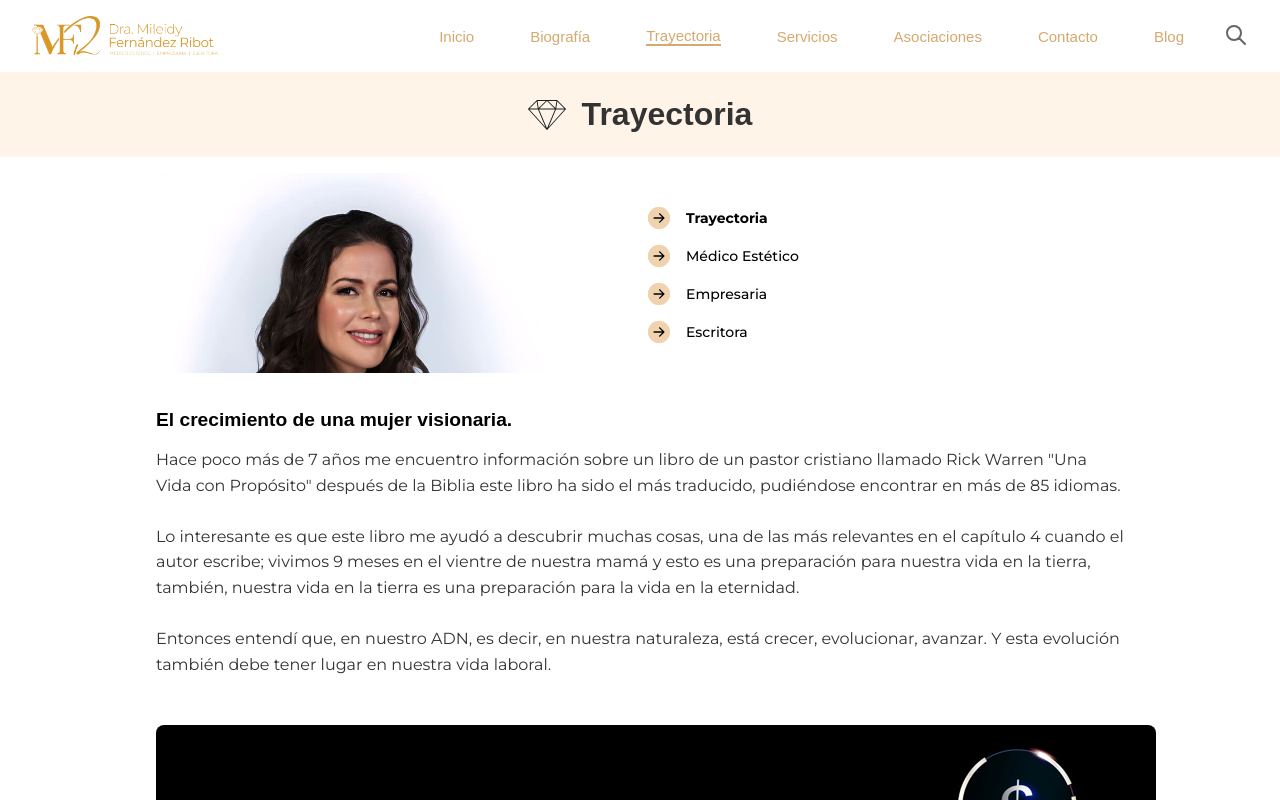
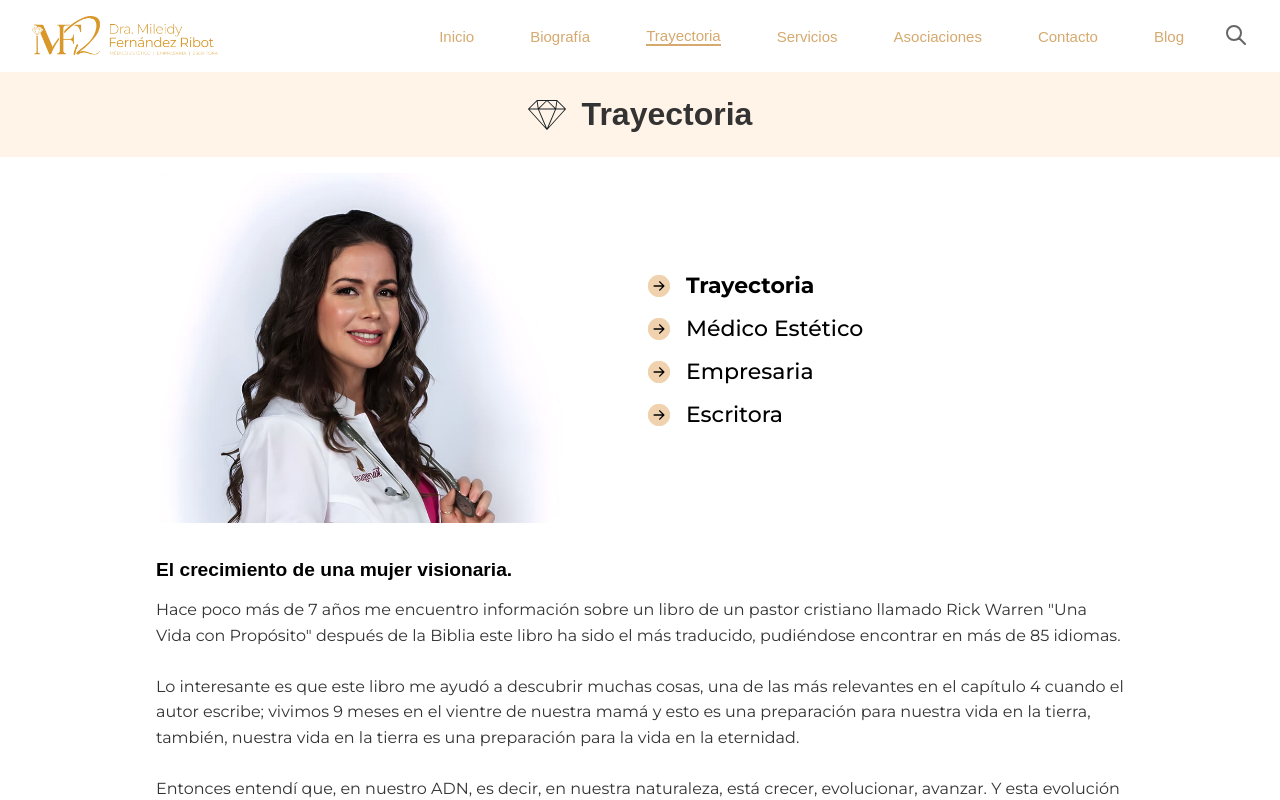
Before and after one commit to chubuntuarc/dm-web, a Next.js app: page /trayectoria in a window 1280 px wide. Shown: the top 800 px of the page. Built offline with nearby package versions, Linux system fonts and the light colour scheme.

Commit message:
Path desktop updates

```diff
--- a/src/app/trayectoria/page.js
+++ b/src/app/trayectoria/page.js
@@ -134,9 +134,7 @@ Coautora de los libros Ser mujer es fascinante, año 2022 y la historia de 100 m
               activeTab === tab.id && (
                 <div key={tab.id} className={styles.contentWrapper}>
                   <div className={styles.textContainer}>
-                    <h1 className={styles.mainTitle}>
-                      {tab.heading}
-                    </h1>
+                    <h1 className={styles.mainTitle}>{tab.heading}</h1>
                     <p className={styles.contentDescription}>
                       {tab.description}
                     </p>
@@ -264,6 +262,7 @@ Coautora de los libros Ser mujer es fascinante, año 2022 y la historia de 100 m
 
           {activeTab === "Escritora" && (
             <div className={styles.writterAdditionalContent}>
+              <div className={styles.hideOnDesktop}>
                 <div className={styles.writterAdditionalPicture}>
                   <TextImage
                     textContent={[" "]}
@@ -283,6 +282,7 @@ Coautora de los libros Ser mujer es fascinante, año 2022 y la historia de 100 m
                     imageSrc=""
                     imageAlt=""
                   />
+                </div>
               </div>
 
               <Chapters />
--- a/src/app/trayectoria/path.module.css
+++ b/src/app/trayectoria/path.module.css
@@ -338,6 +338,26 @@
     top: -14px;
     transform: scale(0.5);
   }
+
+  .medicalAdditionalContent, .businessAdditionalContent {
+    padding: 1rem;
+  }
+
+  .quoteLeft, .quoteRight {
+    display: none;
+  }
+
+  .hideOnDesktop {
+    display: none;
+  }
+
+  .heroImage img {
+    height: 350px;
+  }
+
+  .tabTitle {
+    font-size: 22px;
+  }
 }
 
 .chaptersContainer {
@@ -403,6 +423,8 @@
   margin: 1rem 0;
   border-radius: 8px;
   overflow: hidden;
+  max-width: 800px;
+  margin: 0 auto;
 }
 
 .bookContent {
@@ -534,4 +556,8 @@
   .slide {
     height: 500px;
   }
+
+  .hideOnMobile {
+    display: none;
+  }
 }
```
Lines whose indentation alone changed are shown as unchanged.
